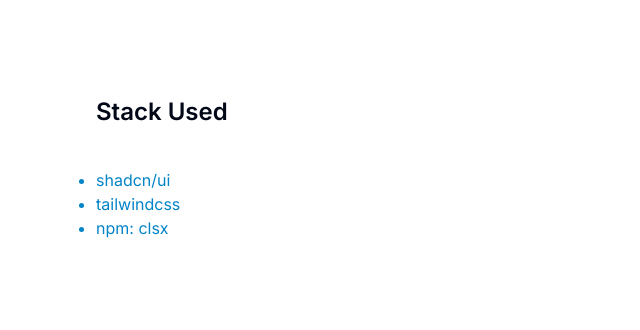
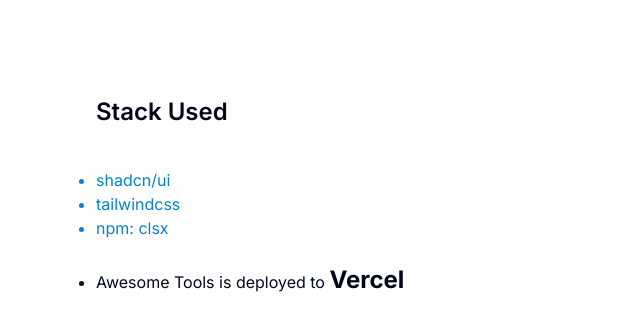
Before and after one commit to KhizerRehan/awesome.tools, a Next.js app: page /stack in a window 1280 px wide. Shown: the top 330 px of the page, without its empty margins (0-640 px from the left). Built offline with nearby package versions, Linux system fonts and the light colour scheme.

Commit message:
Add Production.yml file

```diff
--- a/src/app/stack/page.tsx
+++ b/src/app/stack/page.tsx
@@ -16,6 +16,13 @@
           <Link href={"https://github.com/lukeed/clsx"}>npm: clsx</Link>
         </li>
       </ul>
+
+      <br />
+
+      <summary>
+        Awesome Tools is deployed to{" "}
+        <span className=" text-2xl font-bold">Vercel</span>
+      </summary>
     </main>
   );
 }
```
